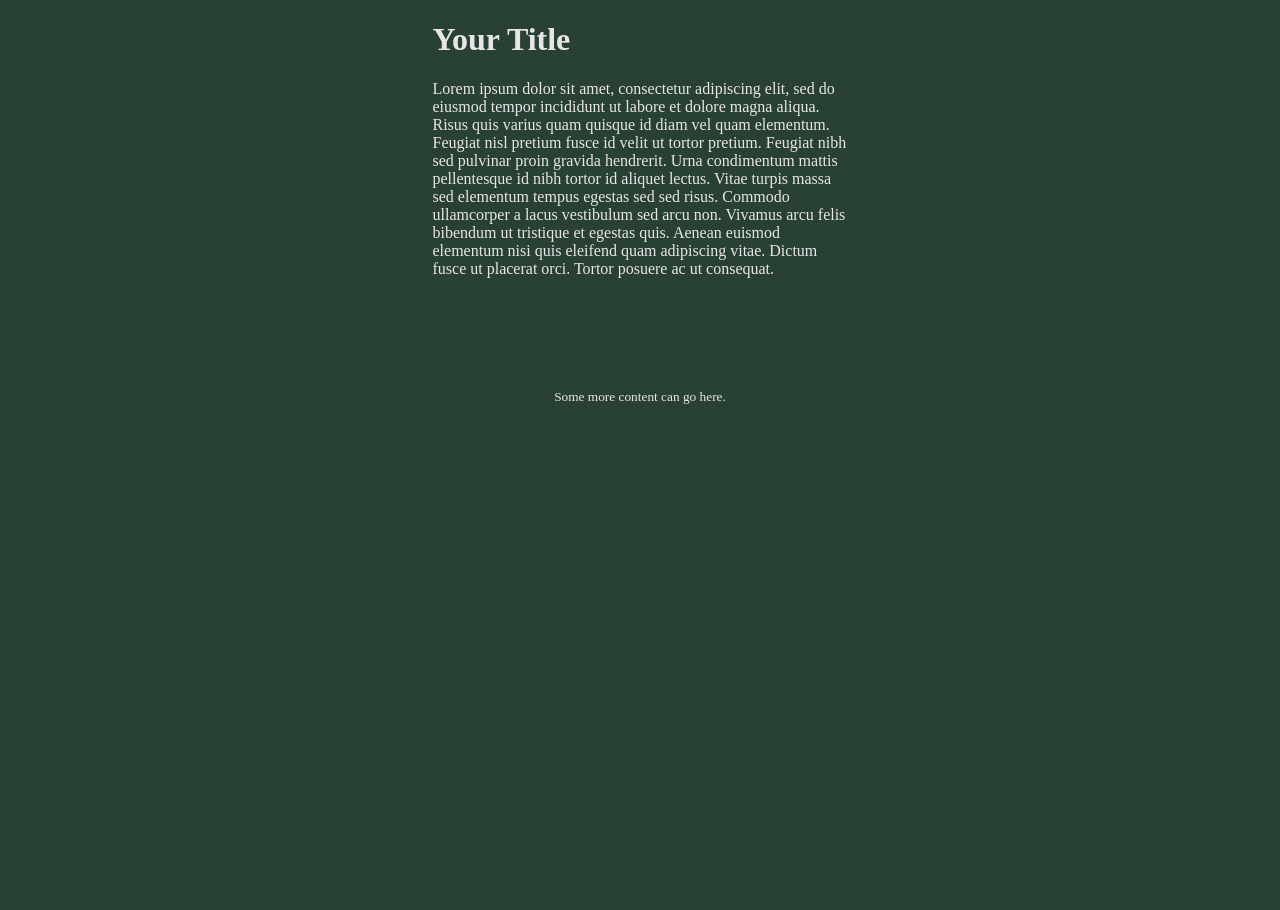
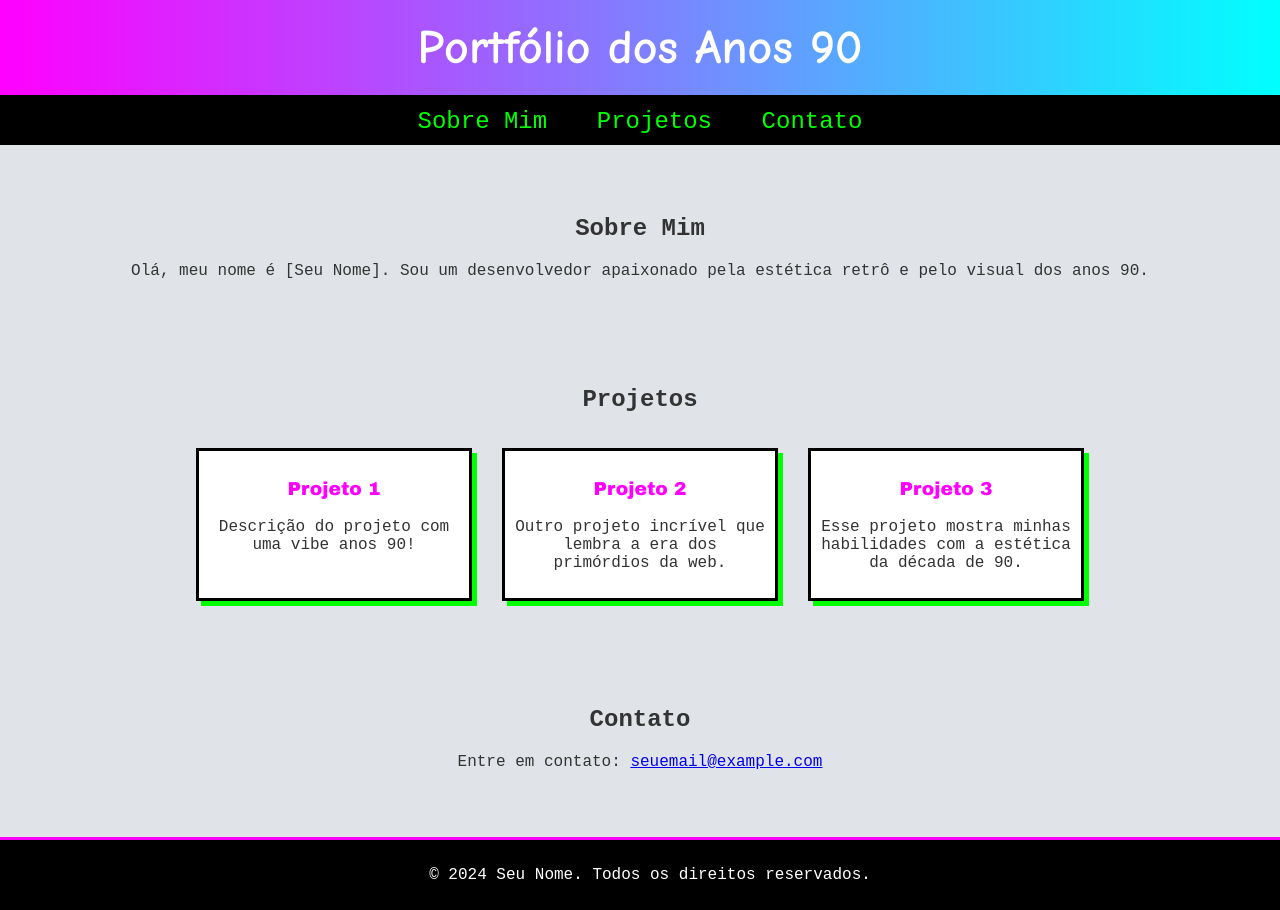
Before and after one commit to ilvdre/Website, a plain HTML site: page index.html in a window 1280 px wide. Before the commit the page ends 800 px from the top, so only its background shows below. Drawn offline with Linux system fonts and the light colour scheme.

Commit message:
Atualizacao no site

```diff
--- a/index.html
+++ b/index.html
@@ -1,83 +1,120 @@
 <!DOCTYPE html>
-<html lang="en">
+<html lang="pt-BR">
 <head>
     <meta charset="UTF-8">
-    <meta name="viewport" content="width=device-width, initial-scale=1">
-    <title>Welcome to my space!</title>
+    <meta name="viewport" content="width=device-width, initial-scale=1.0">
+    <title>Meu Portfólio Anos 90</title>
     <style>
-        html {
-            font-family: "Times New Roman", sans-serif;
-        }
-
         body {
-            background-color: #294135;
-            color: #e7e6e6;
-        }
-
-        .col-12 {
-            width: 100%;
-            float: left;
-        }
-
-        .row::after {
-            content: "";
-            clear: both;
-            display: table;
-        }
-
-        .navbar {
-            list-style-type: none;
+            font-family: 'Courier New', Courier, monospace;
+            background-color: #e0e4e8;
+            color: #333;
             margin: 0;
             padding: 0;
-            background-color: #57707a;
-        }
-
-        .center-block {
-            margin: 0 auto;
-            width: 415px;
-        }
-
-        .center-text {
             text-align: center;
         }
-
-        a {
-            color: #62cdd1;
+        header {
+            background: linear-gradient(to right, #ff00ff, #00ffff);
+            color: white;
+            padding: 20px;
+            border-bottom: 3px solid #000;
         }
-
+        header h1 {
+            font-family: 'Comic Sans MS', cursive;
+            font-size: 3em;
+            margin: 0;
+        }
+        nav {
+            background-color: #000;
+            padding: 10px;
+            margin: 0;
+        }
+        nav a {
+            color: #00ff00;
+            text-decoration: none;
+            font-size: 1.5em;
+            margin: 0 20px;
+            transition: color 0.3s;
+        }
+        nav a:hover {
+            color: #ff00ff;
+        }
+        section {
+            margin: 30px 0;
+            padding: 20px;
+        }
+        .projetos {
+            display: flex;
+            justify-content: center;
+            flex-wrap: wrap;
+        }
+        .projeto {
+            background-color: #fff;
+            border: 3px solid #000;
+            width: 250px;
+            margin: 15px;
+            padding: 10px;
+            box-shadow: 5px 5px #00ff00;
+        }
+        .projeto h3 {
+            font-family: 'Arial Black', Gadget, sans-serif;
+            color: #ff00ff;
+        }
         footer {
+            background-color: #000;
+            color: #fff;
+            padding: 10px;
+            font-family: 'Courier New', Courier, monospace;
             position: relative;
-            bottom: 5px;
-            padding: 15px;
-            padding-top: 100px;
+            bottom: 0;
+            width: 100%;
+            border-top: 3px solid #ff00ff;
         }
     </style>
 </head>
 <body>
-    <div class="row">
-        <div class="col-3"></div>
-        <div class="col-6 center">
-            <div class="center-block">
-                <main>
-                    <h1>Your Title</h1>
-                    <p>Lorem ipsum dolor sit amet, consectetur adipiscing elit, sed do eiusmod tempor incididunt ut labore et dolore magna aliqua. Risus quis varius quam quisque id diam vel quam elementum. Feugiat nisl pretium fusce id velit ut tortor pretium. Feugiat nibh sed pulvinar proin gravida hendrerit. Urna condimentum mattis pellentesque id nibh tortor id aliquet lectus. Vitae turpis massa sed elementum tempus egestas sed sed risus. Commodo ullamcorper a lacus vestibulum sed arcu non. Vivamus arcu felis bibendum ut tristique et egestas quis. Aenean euismod elementum nisi quis eleifend quam adipiscing vitae. Dictum fusce ut placerat orci. Tortor posuere ac ut consequat.</p>
-                </main>
-            </div>
+
+<header>
+    <h1>Portfólio dos Anos 90</h1>
+</header>
+
+<nav>
+    <a href="#sobre">Sobre Mim</a>
+    <a href="#projetos">Projetos</a>
+    <a href="#contato">Contato</a>
+</nav>
+
+<section id="sobre">
+    <h2>Sobre Mim</h2>
+    <p>Olá, meu nome é [Seu Nome]. Sou um desenvolvedor apaixonado pela estética retrô e pelo visual dos anos 90.</p>
+</section>
+
+<section id="projetos">
+    <h2>Projetos</h2>
+    <div class="projetos">
+        <div class="projeto">
+            <h3>Projeto 1</h3>
+            <p>Descrição do projeto com uma vibe anos 90!</p>
         </div>
-        <div class="col-3"></div>
+        <div class="projeto">
+            <h3>Projeto 2</h3>
+            <p>Outro projeto incrível que lembra a era dos primórdios da web.</p>
+        </div>
+        <div class="projeto">
+            <h3>Projeto 3</h3>
+            <p>Esse projeto mostra minhas habilidades com a estética da década de 90.</p>
+        </div>
     </div>
-        </div>
-        <div class="col-3"></div>
-    </div>
+</section>
 
-    <div class="row">
-        <div class="col-3"></div>
-        <div class="col-6">
-            <small>
-                <footer class="center-text">Some more content can go here.</footer>
-            </small>
-        </div>
-        <div class="col-3"></div>
-    </div>
+<section id="contato">
+    <h2>Contato</h2>
+    <p>Entre em contato: <a href="mailto:seuemail@example.com">seuemail@example.com</a></p>
+</section>
+
+<footer>
+    <p>&copy; 2024 Seu Nome. Todos os direitos reservados.</p>
+</footer>
+
 </body>
 </html>
```
